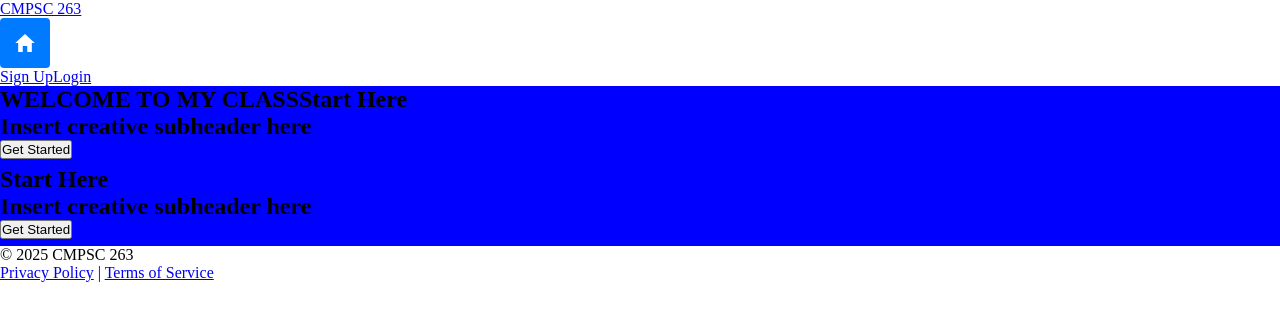
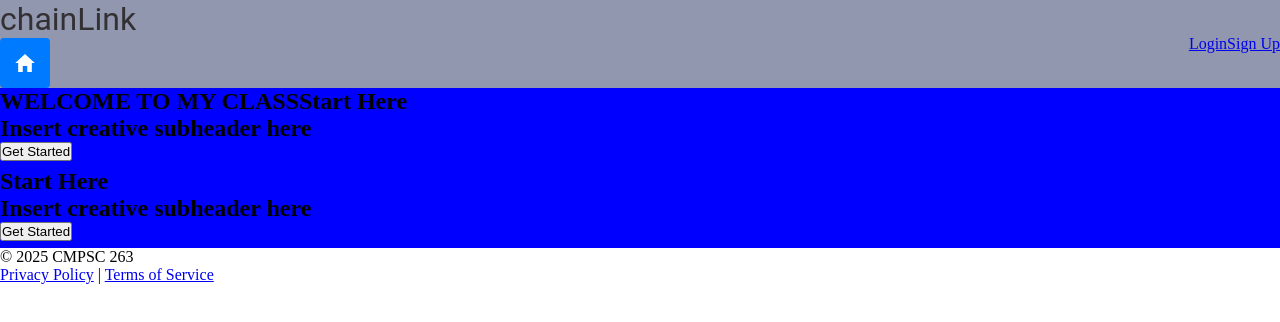
Before and after one commit to ejacksn/chainlink, a Next.js app: page / in a window 1280 px wide. Shown: the top 322 px of the page. Built offline with nearby package versions, Linux system fonts and the light colour scheme; no server answers.

Commit message:
Some navBar Changes

```diff
--- a/components/Dashboard/Navbar.js
+++ b/components/Dashboard/Navbar.js
@@ -9,23 +9,41 @@ const Navbar = () => {
 
   return (
     <Nav>
-      <Logo onClick={() => logOut(setUser)} href="/">CMPSC 263</Logo>
-      <Home></Home>
+      <NavLeft>
+        <Logo onClick={() => logOut(setUser)} href="/">chainLink</Logo>
+        <Home></Home>
+      </NavLeft>
+
       <NavLinks>
+
+        <ButtonLink href="/auth/login">Login</ButtonLink>
         <ButtonLink href="/auth/signup">Sign Up</ButtonLink>
-        <ButtonLink href="/auth/login">Login</ButtonLink>
+
       </NavLinks>
     </Nav>
   );
 };
 
 const Nav = styled.nav`
-
+background-color: #9197ae; /*secondary*/
+width:100%;
+display: flex;
+flex-direction: row;
+justify-content: space-between;
+align-items: center;
 `;
 
 const Logo = styled(Link)`
+  text-decoration: none;
+  font-size: 2rem;
+  color: #343135; /*primary*/
+  font-family: 'Roboto', sans-serif;
+`;
 
-`;
+const NavLeft = styled.div`
+
+
+`
 
 const NavLinks = styled.div`
 
--- a/pages/_app.js
+++ b/pages/_app.js
@@ -15,7 +15,7 @@ export default function App({ Component, pageProps }) {
   return (
     <>
         <Head>
-          <title>MVP Starter</title>
+          <title>chainLink</title>
           <meta name='description' content='Put a description here about your app'/>
           <meta name='robots' content='index, follow'/>
           <link rel="apple-touch-icon" sizes="180x180" href="/favicon_package/apple-touch-icon.png"/>
```
